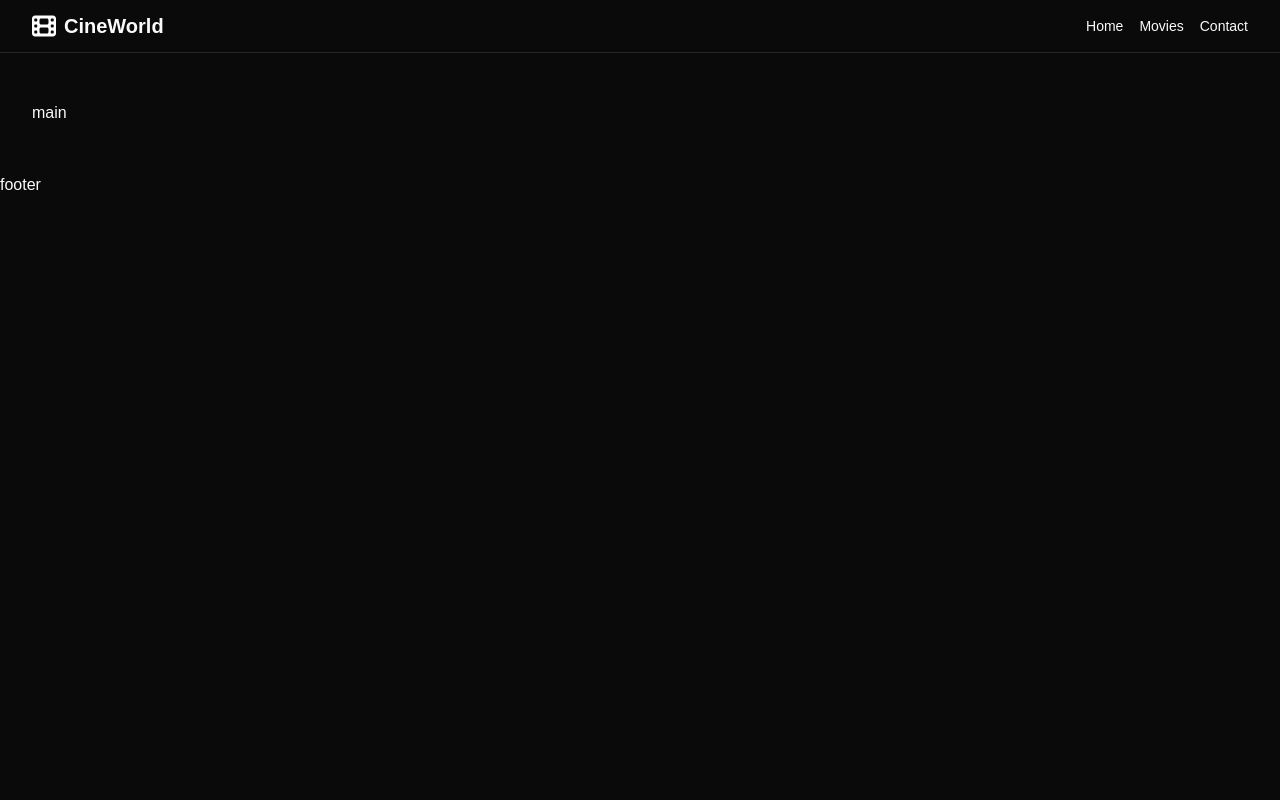
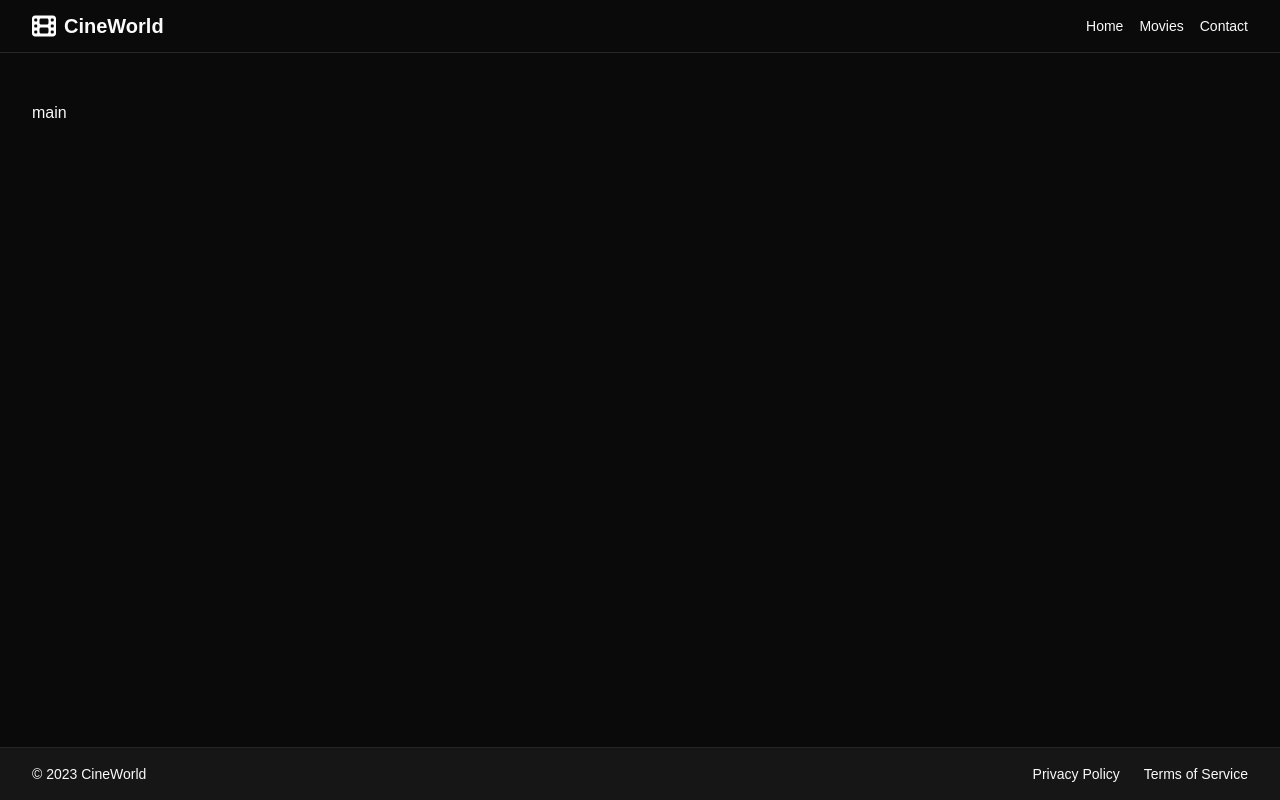
Before and after one commit to tammeleh/cineworld, a React (Vite) app: page / in a window 1280 px wide. Built offline with nearby package versions, Linux system fonts and the light colour scheme.

Commit message:
Add footer

```diff
--- a/src/App.tsx
+++ b/src/App.tsx
@@ -1,12 +1,13 @@
 import './App.css'
-import { Header } from './components/Header'
+import Footer from './components/Footer'
+import Header from './components/Header'
 
 function App() {
   return (
-    <div>
+    <div className="flex min-h-screen flex-col">
       <Header />
-      <main className="container-with-px py-8 md:py-12">main</main>
-      <footer>footer</footer>
+      <main className="container-with-px flex-grow py-8 md:py-12">main</main>
+      <Footer />
     </div>
   )
 }
--- /dev/null
+++ b/src/components/Footer.tsx
@@ -0,0 +1,26 @@
+import { Link } from 'react-router-dom'
+import { ReactNode } from 'react'
+
+export const Footer = () => {
+  const NavItem = ({ children, to }: { children: ReactNode; to: string }) => (
+    <li>
+      <Link className="hover:underline" to={to}>
+        {children}
+      </Link>
+    </li>
+  )
+
+  return (
+    <footer className="border-t-border background-card bg-card border-t">
+      <div className="container-with-px flex justify-between gap-6 py-4 text-xs font-light md:text-sm">
+        <p>© 2023 CineWorld</p>
+        <ul className="flex items-center gap-6">
+          <NavItem to="#">Privacy Policy</NavItem>
+          <NavItem to="#">Terms of Service</NavItem>
+        </ul>
+      </div>
+    </footer>
+  )
+}
+
+export default Footer
--- a/src/components/Header.tsx
+++ b/src/components/Header.tsx
@@ -34,3 +34,5 @@ export const Header = () => {
     </header>
   )
 }
+
+export default Header
--- a/src/index.css
+++ b/src/index.css
@@ -6,10 +6,11 @@
   --color-foreground: oklch(0.985 0 0);
   --color-border: oklch(0.269 0 0);
   --color-ring: oklch(0.439 0 0);
+  --color-card: oklch(0.2 0 0);
 }
 
 @layer base {
-  html {
+  body {
     @apply bg-background text-foreground;
     font-family: 'Lexend Deca', sans-serif;
   }
```
